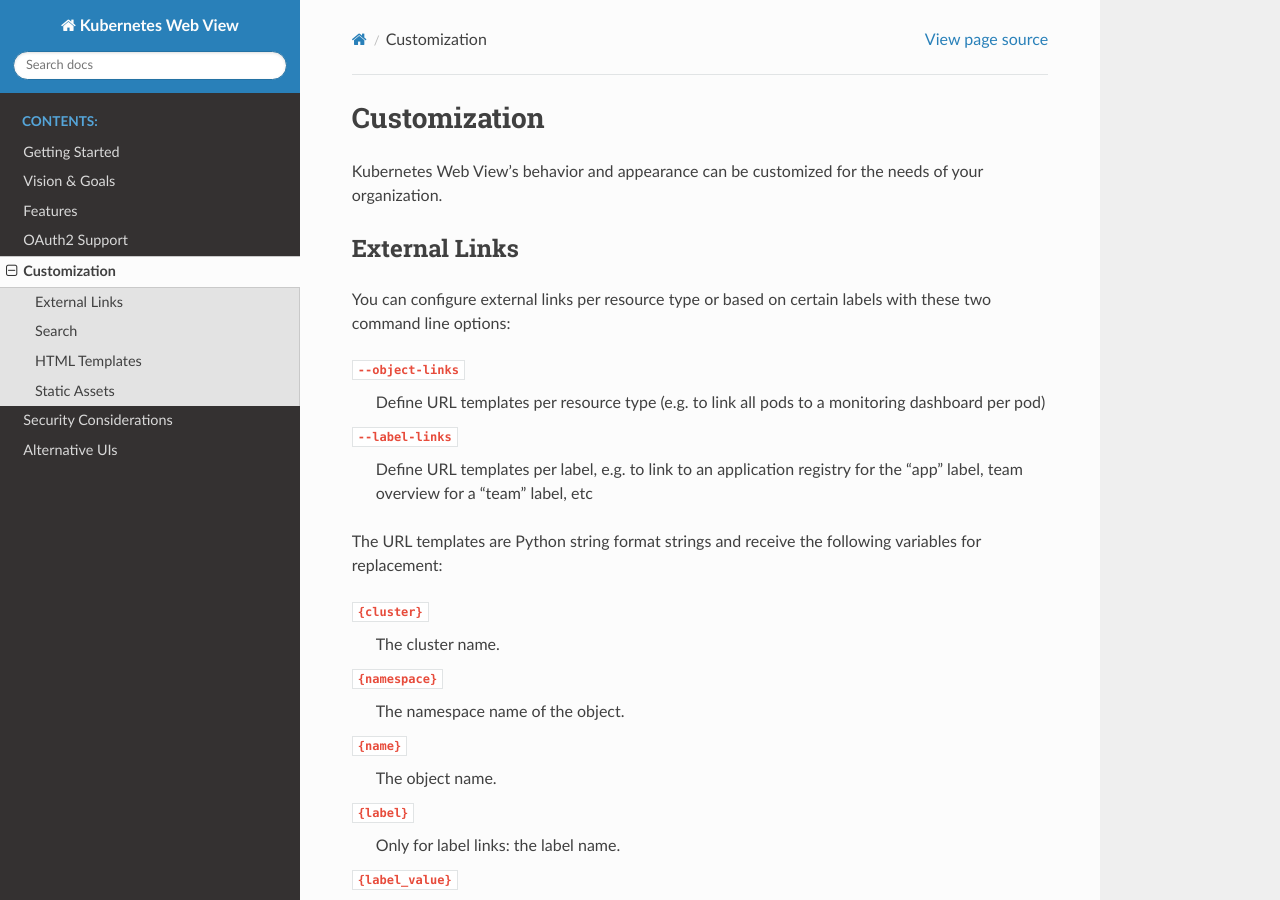
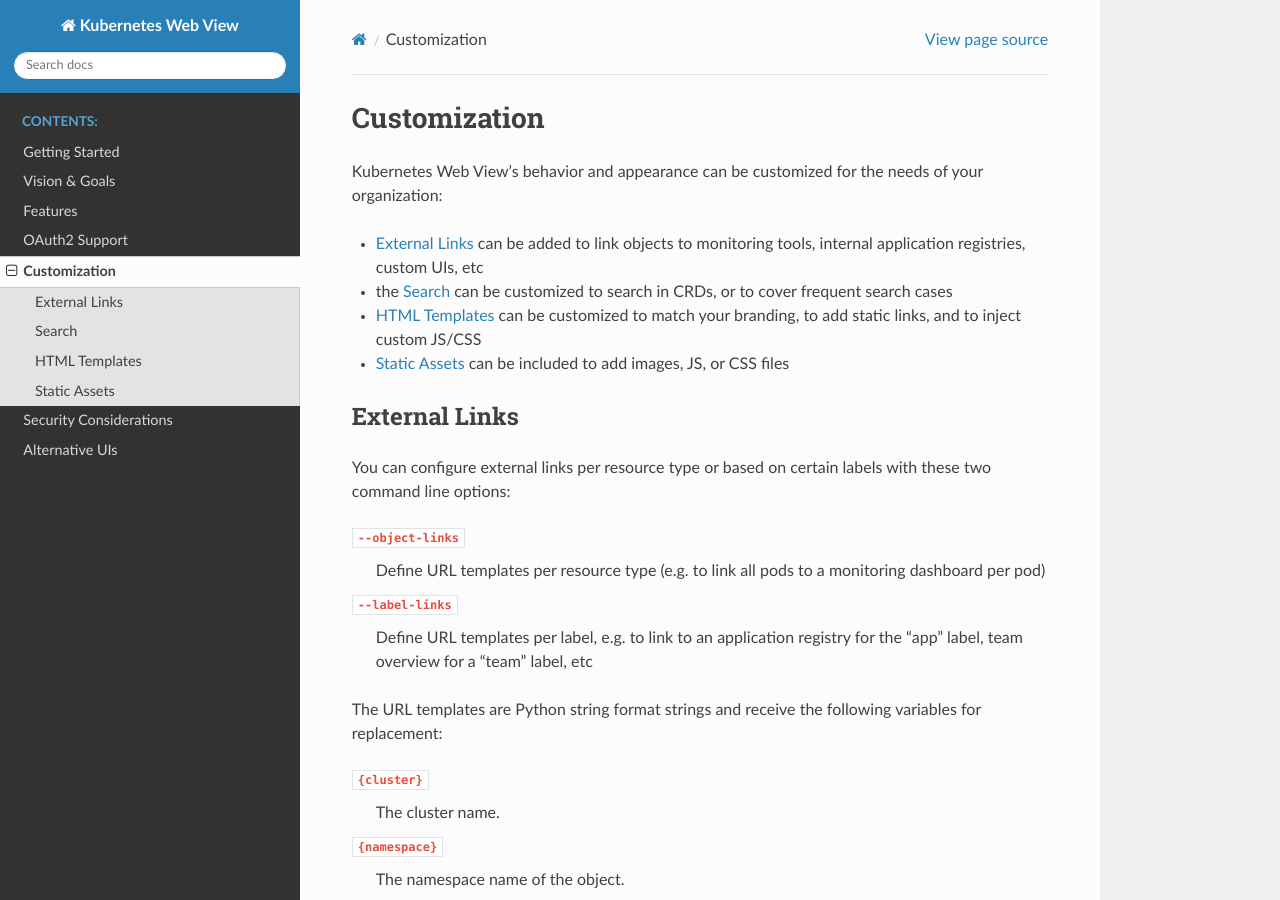
Before and after one commit to hjacobs/kube-web-view, a Sphinx documentation site: the page built from docs/customization.rst, in a window 1280 px wide and 900 px high. Built offline with Sphinx 7.4.7 and the Read the Docs theme 2.0.0, drawn with Linux system fonts in a browser that asks for light colours.

Commit message:
docs: customization intro

```diff
--- a/docs/customization.rst
+++ b/docs/customization.rst
@@ -3,7 +3,15 @@
 =============
 
 Kubernetes Web View's behavior and appearance can be customized
-for the needs of your organization.
+for the needs of your organization:
+
+* :ref:`external-links` can be added to link objects to monitoring tools, internal application registries, custom UIs, etc
+* the :ref:`customize-search` can be customized to search in CRDs, or to cover frequent search cases
+* :ref:`html-templates` can be customized to match your branding, to add static links, and to inject custom JS/CSS
+* :ref:`static-assets` can be included to add images, JS, or CSS files
+
+
+.. _external-links:
 
 External Links
 ==============
@@ -40,6 +48,8 @@
 
     --label-links=application=https://myresourcereport/application-{label_value}.html
 
+.. _customize-search:
+
 Search
 ======
 
@@ -53,6 +63,7 @@
 
 Note that all resource types can be searched by using a deep-link, i.e. these options will only restrict what is shown in the HTML UI, but they will not prohibit searching for other resource types.
 
+.. _html-templates:
 
 HTML Templates
 ==============
@@ -123,6 +134,7 @@
           sizeLimit: 50Mi
 
 
+.. _static-assets:
 
 Static Assets
 =============
```
